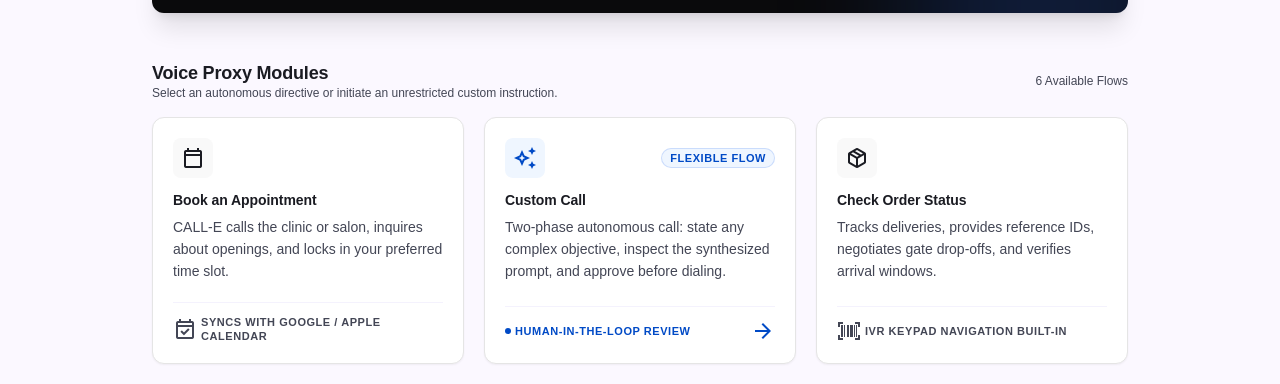
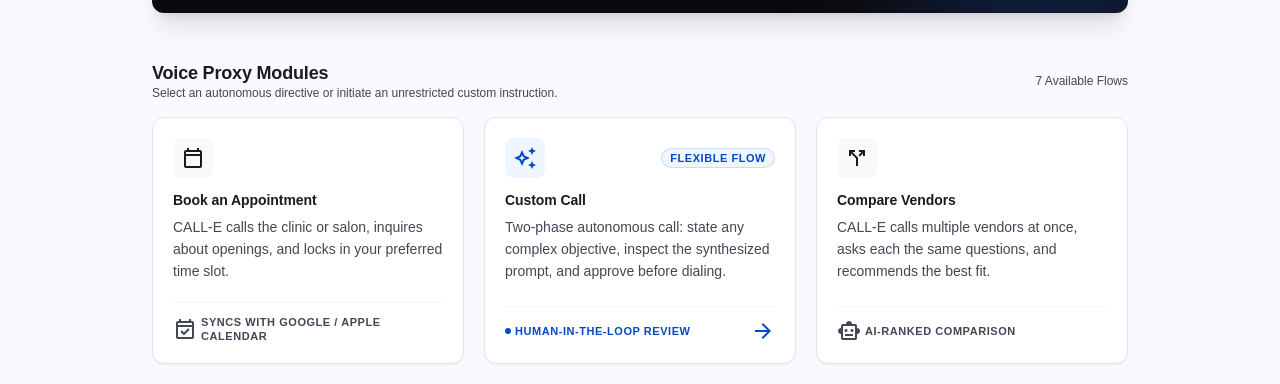
Before and after one commit to rabiazulfiqar1/calle, a Next.js app: page / in a window 1280 px wide. Shown: the part 335-719 px from the top of the page. Built offline with nearby package versions, Linux system fonts and the light colour scheme; no server answers; a web font is replaced by a local one.

Commit message:
doc: update README

```diff
--- a/app/page.tsx
+++ b/app/page.tsx
@@ -114,7 +114,7 @@ export default function DashboardPage() {
               </div>
             </div>
 
-            {/* 6 Interactive Voice Proxy Module Cards */}
+            {/* 7 Interactive Voice Proxy Module Cards */}
             <div className="space-y-space-base">
               <div className="flex items-center justify-between">
                 <div>
@@ -126,7 +126,7 @@ export default function DashboardPage() {
                   </p>
                 </div>
                 <span className="font-mono-code text-mono-code text-on-surface-variant">
-                  6 Available Flows
+                  7 Available Flows
                 </span>
               </div>
 
@@ -192,7 +192,36 @@ export default function DashboardPage() {
                   </div>
                 </Link>
 
-                {/* Card 3: Check Order Status */}
+                {/* Card 3: Compare Vendors */}
+                <Link
+                  href="/vendor-comparison"
+                  className="group relative flex flex-col justify-between p-5 rounded-xl bg-surface-container-lowest border border-border-hairline shadow-xs hover:shadow-md transition-all duration-200 cursor-pointer"
+                >
+                  <div className="space-y-space-md">
+                    <div className="flex items-center justify-between">
+                      <div className="w-10 h-10 rounded-lg bg-surface-subtle flex items-center justify-center text-on-surface group-hover:bg-primary-subtle group-hover:text-primary transition-colors">
+                        <span className="material-symbols-outlined text-[20px]">call_split</span>
+                      </div>
+                      <span className="material-symbols-outlined text-[18px] text-outline opacity-0 group-hover:opacity-100 transition-opacity">
+                        arrow_forward
+                      </span>
+                    </div>
+                    <div>
+                      <h3 className="font-card-title text-card-title text-on-surface group-hover:text-primary transition-colors">
+                        Compare Vendors
+                      </h3>
+                      <p className="font-body-base text-body-base text-on-surface-variant mt-1.5 leading-relaxed">
+                        CALL-E calls multiple vendors at once, asks each the same questions, and recommends the best fit.
+                      </p>
+                    </div>
+                  </div>
+                  <div className="mt-space-lg pt-space-md border-t border-surface-container-low flex items-center gap-space-xs font-label-caps text-label-caps uppercase text-on-surface-variant">
+                    <span className="material-symbols-outlined text-[14px]">smart_toy</span>
+                    <span>AI-Ranked Comparison</span>
+                  </div>
+                </Link>
+
+                {/* Card 4: Check Order Status */}
                 <Link
                   href="/templates?t=order_status"
                   className="group relative flex flex-col justify-between p-5 rounded-xl bg-surface-container-lowest border border-border-hairline shadow-xs hover:shadow-md transition-all duration-200 cursor-pointer"
@@ -221,7 +250,7 @@ export default function DashboardPage() {
                   </div>
                 </Link>
 
-                {/* Card 4: Relay a Message */}
+                {/* Card 5: Relay a Message */}
                 <Link
                   href="/test-emergency"
                   className="group relative flex flex-col justify-between p-5 rounded-xl bg-surface-container-lowest border border-border-hairline shadow-xs hover:shadow-md transition-all duration-200 cursor-pointer"
@@ -250,7 +279,7 @@ export default function DashboardPage() {
                   </div>
                 </Link>
 
-                {/* Card 5: Cancel a Service */}
+                {/* Card 6: Cancel a Service */}
                 <Link
                   href="/templates?t=cancellation"
                   className="group relative flex flex-col justify-between p-5 rounded-xl bg-surface-container-lowest border border-border-hairline shadow-xs hover:shadow-md transition-all duration-200 cursor-pointer"
@@ -279,7 +308,7 @@ export default function DashboardPage() {
                   </div>
                 </Link>
 
-                {/* Card 6: Elder Check-in */}
+                {/* Card 7: Elder Check-in */}
                 <Link
                   href="/templates?t=elder_checkup"
                   className="group relative flex flex-col justify-between p-5 rounded-xl bg-surface-container-lowest border border-border-hairline shadow-xs hover:shadow-md transition-all duration-200 cursor-pointer"
```
Also changed, not shown: 1 other file (tests, documents, lock files or other folders).
